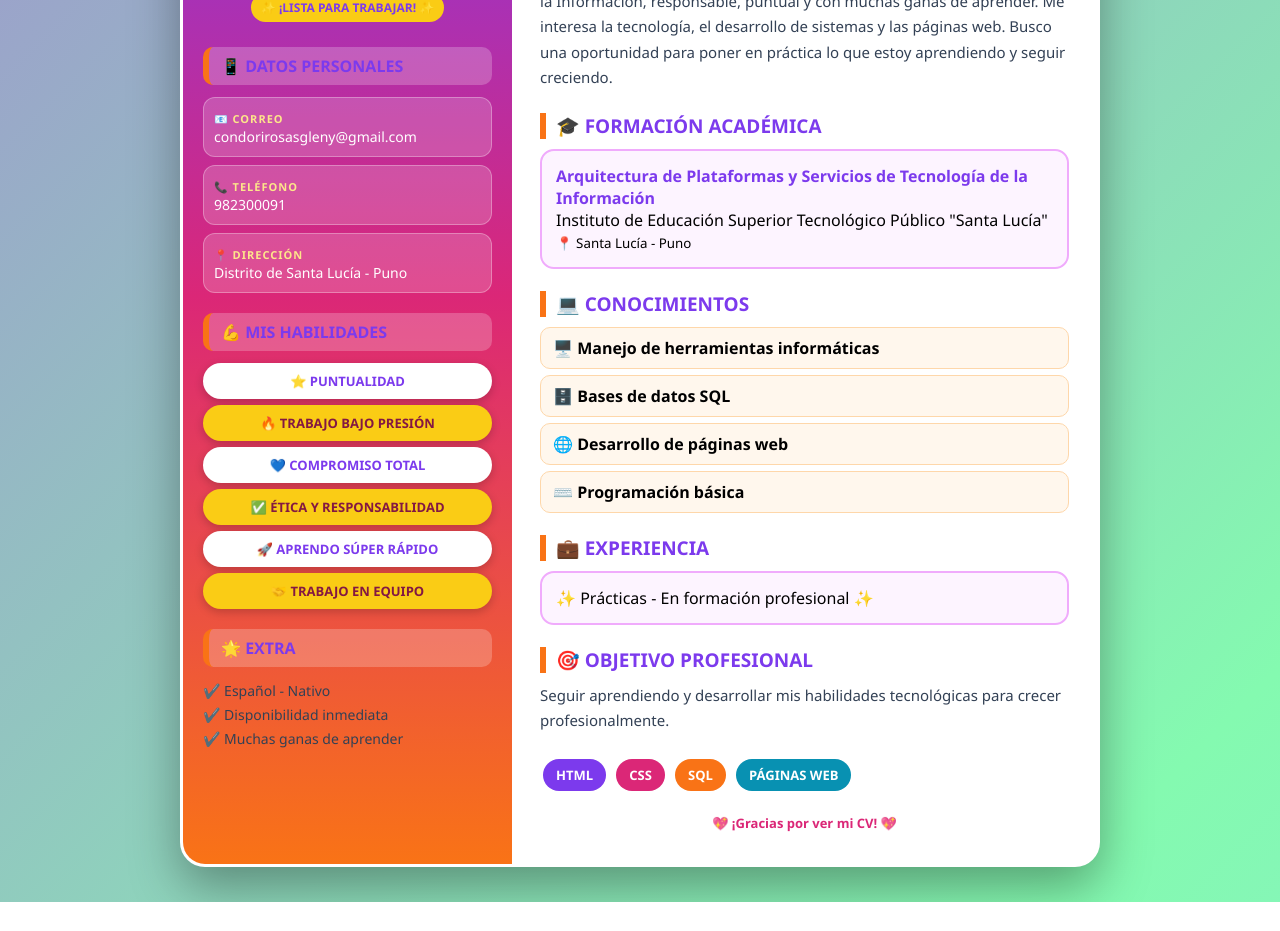
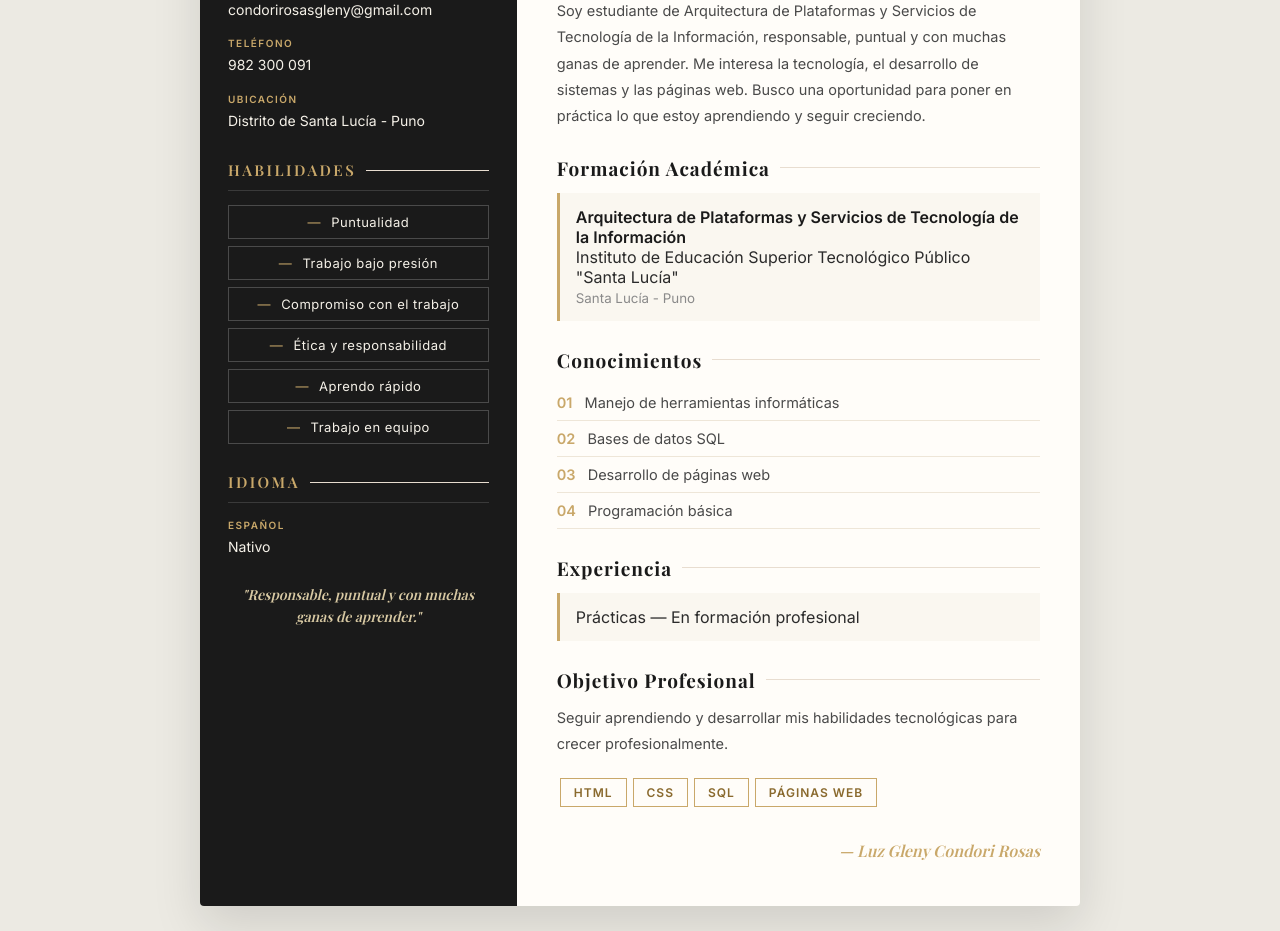
Before and after one commit to luzgley/Mi-CV, a plain HTML site: page index.html in a window 1280 px wide. Shown: the part 308-1239 px from the top of the page. Before the commit the page ends 1210 px from the top, so only its background shows below. Drawn offline with nearby package versions, Linux system fonts and the light colour scheme.

Commit message:
Update index.html

```diff
--- a/index.html
+++ b/index.html
@@ -4,120 +4,128 @@
 <meta charset="UTF-8">
 <meta name="viewport" content="width=device-width, initial-scale=1.0">
 <title>CV - Luz Gleny Condori Rosas</title>
+<link href="https://fonts.googleapis.com/css2?family=Playfair+Display:wght@600;700&family=Inter:wght@400;500;600&display=swap" rel="stylesheet">
 <style>
 * { box-sizing: border-box; margin:0; padding:0; }
 body {
-    font-family: 'Segoe UI', Arial, sans-serif;
-    background: linear-gradient(135deg, #ff9a9e, #a18cd1, #84fab0, #8fd3f4);
-    background-size: 300% 300%;
-    animation: fondo 8s ease infinite;
-    padding: 15px;
+    font-family: 'Inter', Arial, sans-serif;
+    background: #eceae3;
+    color: #2b2b2b;
+    padding: 25px 15px;
 }
-@keyframes fondo { 0%{background-position:0% 50%} 50%{background-position:100% 50%} 100%{background-position:0% 50%} }
-
 .contenedor {
-    max-width: 920px;
-    margin: 20px auto;
-    background: white;
+    max-width: 880px;
+    margin: auto;
+    background: #fffdf9;
     display: flex;
-    border-radius: 25px;
+    box-shadow: 0 20px 50px rgba(0,0,0,0.12);
+    border-radius: 4px;
     overflow: hidden;
-    box-shadow: 0 20px 50px rgba(0,0,0,0.35);
-    border: 3px solid white;
 }
-
-/* LADO IZQUIERDO - BIEN LLAMATIVO */
+/* LADO IZQUIERDO ELEGANTE */
 .lateral {
-    background: linear-gradient(180deg, #7c3aed, #db2777, #f97316);
-    color: white;
+    background: #1a1a1a;
+    color: #f5f1e8;
     width: 36%;
-    padding: 30px 20px;
-    text-align: center;
+    padding: 40px 28px;
 }
 .foto-perfil {
-    width: 160px; height: 160px;
+    width: 150px; height: 150px;
     object-fit: cover;
     border-radius: 50%;
-    border: 5px solid white;
-    outline: 4px solid #facc15;
+    border: 2px solid #c9a86a;
     display: block;
-    margin: 5px auto 10px;
-    box-shadow: 0 10px 25px rgba(0,0,0,0.4);
-}
-.nombre-lateral {
-    font-size: 20px; font-weight: 900; line-height: 1.2;
-}
-.sub-lateral {
-    background: #facc15; color: #7c3aed;
-    padding: 6px 10px; border-radius: 20px;
-    font-size: 12px; font-weight: 900;
-    display: inline-block; margin: 10px 0 5px;
+    margin: 0 auto 22px;
+    padding: 4px;
 }
 .lateral h2 {
-    text-align: left; font-size: 16px;
-    background: rgba(255,255,255,0.22);
-    padding: 8px 12px; border-radius: 10px;
-    margin: 20px 0 12px;
+    font-family: 'Playfair Display', serif;
+    font-size: 15px;
+    letter-spacing: 2.5px;
+    color: #c9a86a;
+    border-bottom: 1px solid #3a3a3a;
+    padding-bottom: 10px;
+    margin: 28px 0 14px;
+    font-weight: 600;
 }
-.dato {
-    background: rgba(255,255,255,0.18);
-    padding: 10px; border-radius: 12px;
-    margin-bottom: 8px; text-align: left; font-size: 14px;
-    border: 1px solid rgba(255,255,255,0.3);
+.dato { margin-bottom: 14px; font-size: 14px; line-height: 1.6; }
+.dato b {
+    font-size: 10px; letter-spacing: 1.5px;
+    color: #c9a86a; display: block; margin-bottom: 3px;
 }
-.dato b { font-size: 11px; color: #fde68a; letter-spacing: 1px; }
+.linea-dorada { height: 1px; background: #c9a86a; margin: 10px 0; opacity: .5; }
 .skill {
-    background: white; color: #7c3aed;
-    padding: 9px; border-radius: 20px;
-    font-size: 13px; font-weight: 800;
-    margin: 6px 0; display: block;
-    box-shadow: 0 3px 10px rgba(0,0,0,0.2);
+    border: 1px solid #4a4a4a;
+    padding: 8px 10px;
+    font-size: 13px;
+    letter-spacing: .5px;
+    margin: 7px 0;
+    text-align: center;
+    color: #f5f1e8;
 }
-.skill:nth-child(even){ background: #facc15; color: #831843; }
-
+.skill span { color: #c9a86a; margin-right: 6px; }
+.frase {
+    font-family: 'Playfair Display', serif;
+    font-style: italic;
+    font-size: 14px;
+    color: #d8c9a3;
+    text-align: center;
+    margin-top: 25px;
+    line-height: 1.6;
+}
 /* LADO DERECHO */
-.contenido { width: 64%; padding: 32px 28px; }
-.titulo-grande {
-    font-size: 34px; line-height: 1;
-    background: linear-gradient(90deg, #7c3aed, #db2777, #f97316);
-    -webkit-background-clip: text;
-    -webkit-text-fill-color: transparent;
-    font-weight: 900;
+.contenido { width: 64%; padding: 45px 40px; }
+.apellido {
+    font-family: 'Playfair Display', serif;
+    font-size: 38px; line-height: 1;
+    color: #1a1a1a; font-weight: 700;
 }
-.carrera {
-    background: linear-gradient(90deg, #7c3aed, #db2777);
-    color: white; padding: 9px 15px;
-    border-radius: 20px; font-size: 13px; font-weight: bold;
-    display: inline-block; margin: 12px 0 5px;
-    box-shadow: 0 5px 15px rgba(219,39,119,0.4);
+.apellido em { font-style: normal; color: #c9a86a; }
+.sub {
+    font-size: 12px; letter-spacing: 2px;
+    color: #8a8a8a; margin: 10px 0 5px;
+    text-transform: uppercase; font-weight: 600;
+}
+.linea {
+    width: 60px; height: 3px; background: #c9a86a; margin: 15px 0 25px;
 }
 h2 {
-    font-size: 19px; margin: 22px 0 10px;
-    color: #7c3aed; border-left: 6px solid #f97316;
-    padding-left: 10px;
+    font-family: 'Playfair Display', serif;
+    font-size: 19px; color: #1a1a1a;
+    letter-spacing: 1px; margin: 26px 0 12px;
+    display: flex; align-items: center; gap: 10px;
 }
-p { line-height: 1.7; font-size: 15px; color: #334155; }
+h2::after { content:""; flex:1; height:1px; background:#e8ddd0; }
+p { line-height: 1.8; font-size: 14.5px; color: #4a4a4a; }
 .caja {
-    background: #fdf4ff; border: 2px solid #f0abfc;
-    padding: 14px; border-radius: 14px;
+    border-left: 3px solid #c9a86a;
+    background: #faf7f0;
+    padding: 14px 16px;
 }
-.caja b { color: #7c3aed; }
+.caja b { color: #1a1a1a; }
+.caja small { color: #8a8a8a; }
 .lista { list-style: none; }
 .lista li {
-    background: #fff7ed; border: 1px solid #fed7aa;
-    padding: 9px 12px; border-radius: 10px; margin: 6px 0;
-    font-weight: 600;
+    padding: 9px 0; border-bottom: 1px solid #eee6d8;
+    font-size: 14.5px; color: #4a4a4a;
 }
-.etiqueta {
-    display: inline-block; padding: 7px 13px; border-radius: 20px;
-    font-size: 13px; font-weight: 800; margin: 3px; color: white;
+.lista li b { color: #c9a86a; margin-right: 8px; }
+.etiquetas { margin-top: 18px; }
+.etiquetas span {
+    border: 1px solid #c9a86a; color: #8a6a2e;
+    padding: 6px 13px; font-size: 12px;
+    letter-spacing: 1px; display: inline-block;
+    margin: 3px; font-weight: 600;
 }
-.e1{background:#7c3aed} .e2{background:#db2777} .e3{background:#f97316} .e4{background:#0891b2}
-.corazon { text-align:center; margin-top:20px; font-size:13px; color:#db2777; font-weight:bold; }
-
+.firma {
+    margin-top: 30px; text-align: right;
+    font-family: 'Playfair Display', serif;
+    font-style: italic; color: #c9a86a; font-size: 16px;
+}
 @media(max-width:650px){
     .contenedor{flex-direction:column}
     .lateral,.contenido{width:100%}
+    .apellido{font-size:32px}
 }
 </style>
 </head>
@@ -126,64 +134,62 @@ p { line-height: 1.7; font-size: 15px; color: #334155; }
 <div class="contenedor">
 <aside class="lateral">
     <img src="WhatsApp Image 2026-11-16 at 3.04.55 PM.jpeg" alt="Mi foto" class="foto-perfil">
-    <div class="nombre-lateral">LUZ GLENY<br>CONDORI ROSAS</div>
-    <div class="sub-lateral">✨ ¡LISTA PARA TRABAJAR! ✨</div>
 
-    <h2>📱 DATOS PERSONALES</h2>
-    <div class="dato"><b>📧 CORREO</b><br>condorirosasgleny@gmail.com</div>
-    <div class="dato"><b>📞 TELÉFONO</b><br>982300091</div>
-    <div class="dato"><b>📍 DIRECCIÓN</b><br>Distrito de Santa Lucía - Puno</div>
+    <h2>CONTACTO</h2>
+    <div class="dato"><b>CORREO</b>condorirosasgleny@gmail.com</div>
+    <div class="dato"><b>TELÉFONO</b>982 300 091</div>
+    <div class="dato"><b>UBICACIÓN</b>Distrito de Santa Lucía - Puno</div>
 
-    <h2>💪 MIS HABILIDADES</h2>
-    <span class="skill">⭐ PUNTUALIDAD</span>
-    <span class="skill">🔥 TRABAJO BAJO PRESIÓN</span>
-    <span class="skill">💙 COMPROMISO TOTAL</span>
-    <span class="skill">✅ ÉTICA Y RESPONSABILIDAD</span>
-    <span class="skill">🚀 APRENDO SÚPER RÁPIDO</span>
-    <span class="skill">🤝 TRABAJO EN EQUIPO</span>
+    <h2>HABILIDADES</h2>
+    <div class="skill"><span>—</span> Puntualidad</div>
+    <div class="skill"><span>—</span> Trabajo bajo presión</div>
+    <div class="skill"><span>—</span> Compromiso con el trabajo</div>
+    <div class="skill"><span>—</span> Ética y responsabilidad</div>
+    <div class="skill"><span>—</span> Aprendo rápido</div>
+    <div class="skill"><span>—</span> Trabajo en equipo</div>
 
-    <h2>🌟 EXTRA</h2>
-    <p style="text-align:left;font-size:14px;">✔️ Español - Nativo<br>✔️ Disponibilidad inmediata<br>✔️ Muchas ganas de aprender</p>
+    <h2>IDIOMA</h2>
+    <div class="dato"><b>ESPAÑOL</b>Nativo</div>
+
+    <div class="frase">"Responsable, puntual y con muchas ganas de aprender."</div>
 </aside>
 
 <main class="contenido">
-    <h1 class="titulo-grande">Luz Gleny<br>Condori Rosas</h1>
-    <div class="carrera">💻 Arquitectura de Plataformas y Servicios de TI</div>
-    <p style="font-size:13px;color:#db2777;font-weight:bold;">✦ Estudiante de Tecnología ✦ Responsable ✦ Creativa ✦</p>
+    <div class="sub">Curriculum Vitae</div>
+    <h1 class="apellido">Luz Gleny<br><em>Condori Rosas</em></h1>
+    <div class="linea"></div>
+    <p style="font-size:13px;letter-spacing:1.5px;color:#8a8a8a;font-weight:600;">ARQUITECTURA DE PLATAFORMAS Y SERVICIOS DE TI</p>
 
-    <h2>👩‍💻 PERFIL PERSONAL</h2>
+    <h2>Perfil Personal</h2>
     <p>Soy estudiante de Arquitectura de Plataformas y Servicios de Tecnología de la Información, responsable, puntual y con muchas ganas de aprender. Me interesa la tecnología, el desarrollo de sistemas y las páginas web. Busco una oportunidad para poner en práctica lo que estoy aprendiendo y seguir creciendo.</p>
 
-    <h2>🎓 FORMACIÓN ACADÉMICA</h2>
+    <h2>Formación Académica</h2>
     <div class="caja">
         <b>Arquitectura de Plataformas y Servicios de Tecnología de la Información</b><br>
         Instituto de Educación Superior Tecnológico Público "Santa Lucía"<br>
-        <small>📍 Santa Lucía - Puno</small>
+        <small>Santa Lucía - Puno</small>
     </div>
 
-    <h2>💻 CONOCIMIENTOS</h2>
+    <h2>Conocimientos</h2>
     <ul class="lista">
-        <li>🖥️ Manejo de herramientas informáticas</li>
-        <li>🗄️ Bases de datos SQL</li>
-        <li>🌐 Desarrollo de páginas web</li>
-        <li>⌨️ Programación básica</li>
+        <li><b>01</b> Manejo de herramientas informáticas</li>
+        <li><b>02</b> Bases de datos SQL</li>
+        <li><b>03</b> Desarrollo de páginas web</li>
+        <li><b>04</b> Programación básica</li>
     </ul>
 
-    <h2>💼 EXPERIENCIA</h2>
-    <div class="caja">✨ Prácticas - En formación profesional ✨</div>
+    <h2>Experiencia</h2>
+    <div class="caja">Prácticas — En formación profesional</div>
 
-    <h2>🎯 OBJETIVO PROFESIONAL</h2>
+    <h2>Objetivo Profesional</h2>
     <p>Seguir aprendiendo y desarrollar mis habilidades tecnológicas para crecer profesionalmente.</p>
 
-    <br>
-    <span class="etiqueta e1">HTML</span>
-    <span class="etiqueta e2">CSS</span>
-    <span class="etiqueta e3">SQL</span>
-    <span class="etiqueta e4">PÁGINAS WEB</span>
+    <div class="etiquetas">
+        <span>HTML</span><span>CSS</span><span>SQL</span><span>PÁGINAS WEB</span>
+    </div>
 
-    <div class="corazon">💖 ¡Gracias por ver mi CV! 💖</div>
+    <div class="firma">— Luz Gleny Condori Rosas</div>
 </main>
 </div>
 </body>
-</html></body>
-</html>
+</html></html>
```
